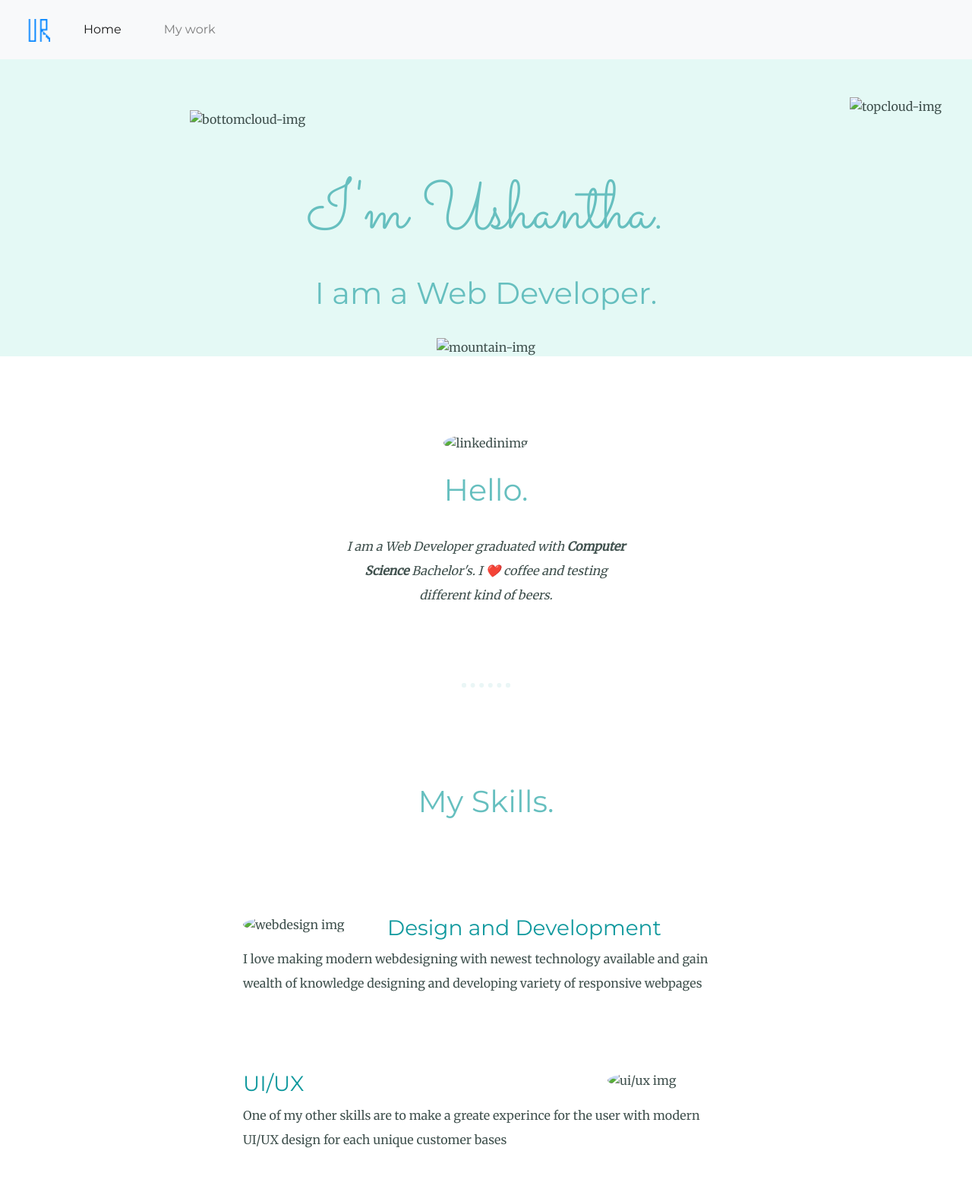
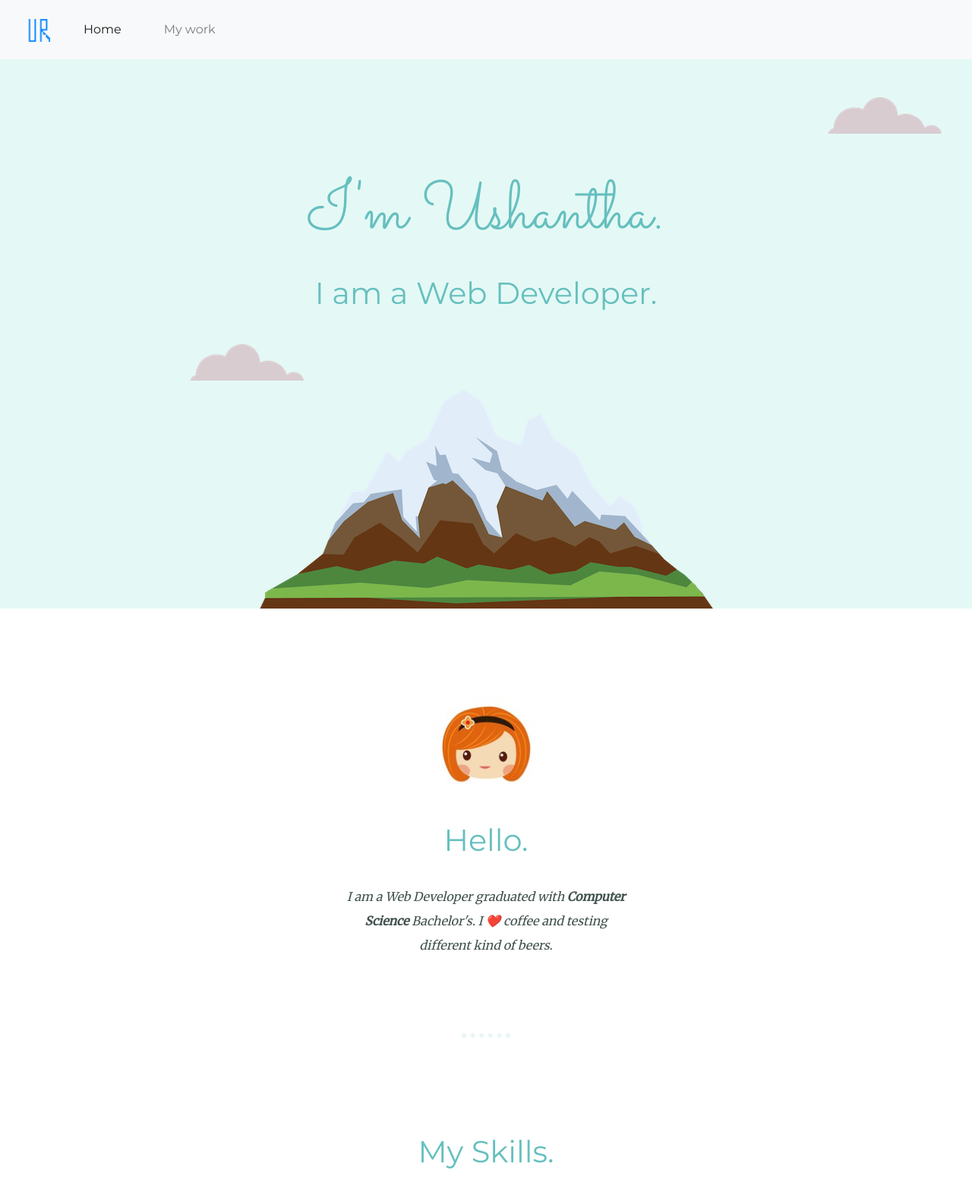
Before and after one commit to ushanthaRankothge/Mysite-with-Bootstrap, a plain HTML site: page index.html in a window 1280 px wide. Shown: the top 1569 px of the page at 76% size. Drawn offline with nearby package versions, Linux system fonts and the light colour scheme; files that its build step writes are made by us from their sources.

Commit message:
Update index.html

```diff
--- a/index.html
+++ b/index.html
@@ -8,7 +8,7 @@
   <!-- Bootstrap CSS -->
   <link rel="stylesheet" href="https://stackpath.bootstrapcdn.com/bootstrap/4.3.1/css/bootstrap.min.css" integrity="sha384-ggOyR0iXCbMQv3Xipma34MD+dH/1fQ784/j6cY/iJTQUOhcWr7x9JvoRxT2MZw1T" crossorigin="anonymous">
   <title>Ushantha Rankothge</title>
-  <link rel="stylesheet" href="css/style.css">
+  <link rel="stylesheet" href="style.css">
   <link href="https://fonts.googleapis.com/css?family=Kaushan+Script|Merriweather|Montserrat|Sacramento|Yellowtail&display=swap" rel="stylesheet">
   <link rel=" icon" href="favicon.ico">
 </head>
@@ -44,15 +44,15 @@
   </nav>
 
   <div class="top-container">
-    <img class="top-cloud" src="images/cloud.png" alt="topcloud-img">
+    <img class="top-cloud" src="cloud.png" alt="topcloud-img">
     <h1>I'm Ushantha.</h1>
     <h2>I am a Web Developer.</h2>
-    <img class="bottom-cloud" src="images/cloud.png" alt="bottomcloud-img">
-    <img class="mountain" src="images/mountain.png" alt="mountain-img">
+    <img class="bottom-cloud" src="cloud.png" alt="bottomcloud-img">
+    <img class="mountain" src="mountain.png" alt="mountain-img">
   </div>
   <div class="middle-container">
     <div class="profile">
-      <img class="webicons" src="images/face.png" alt="linkedinimg">
+      <img class="webicons" src="face.png" alt="linkedinimg">
       <h2>Hello.</h2>
       <p class="intro"><em> I am a Web Developer graduated with <strong>Computer Science</strong> Bachelor's. I ❤️ coffee and testing different kind of beers.</em></p>
     </div>
@@ -60,12 +60,12 @@
     <div class="skills">
       <h2>My Skills.</h2>
       <div class="skill-row">
-        <img class="webicons2" src="images/webdesign.jpg" alt="webdesign img">
+        <img class="webicons2" src="webdesign.jpg" alt="webdesign img">
         <h3>Design and Development</h3>
         <p>I love making modern webdesigning with newest technology available and gain wealth of knowledge designing and developing variety of responsive webpages</p>
       </div>
       <div class="skill-row">
-        <img class="webicons3" src="images/uiux.png" alt="ui/ux img">
+        <img class="webicons3" src="uiux.png" alt="ui/ux img">
         <h3>UI/UX</h3>
         <p>One of my other skills are to make a greate experince for the user with modern UI/UX design for each unique customer bases </p>
       </div>
```
